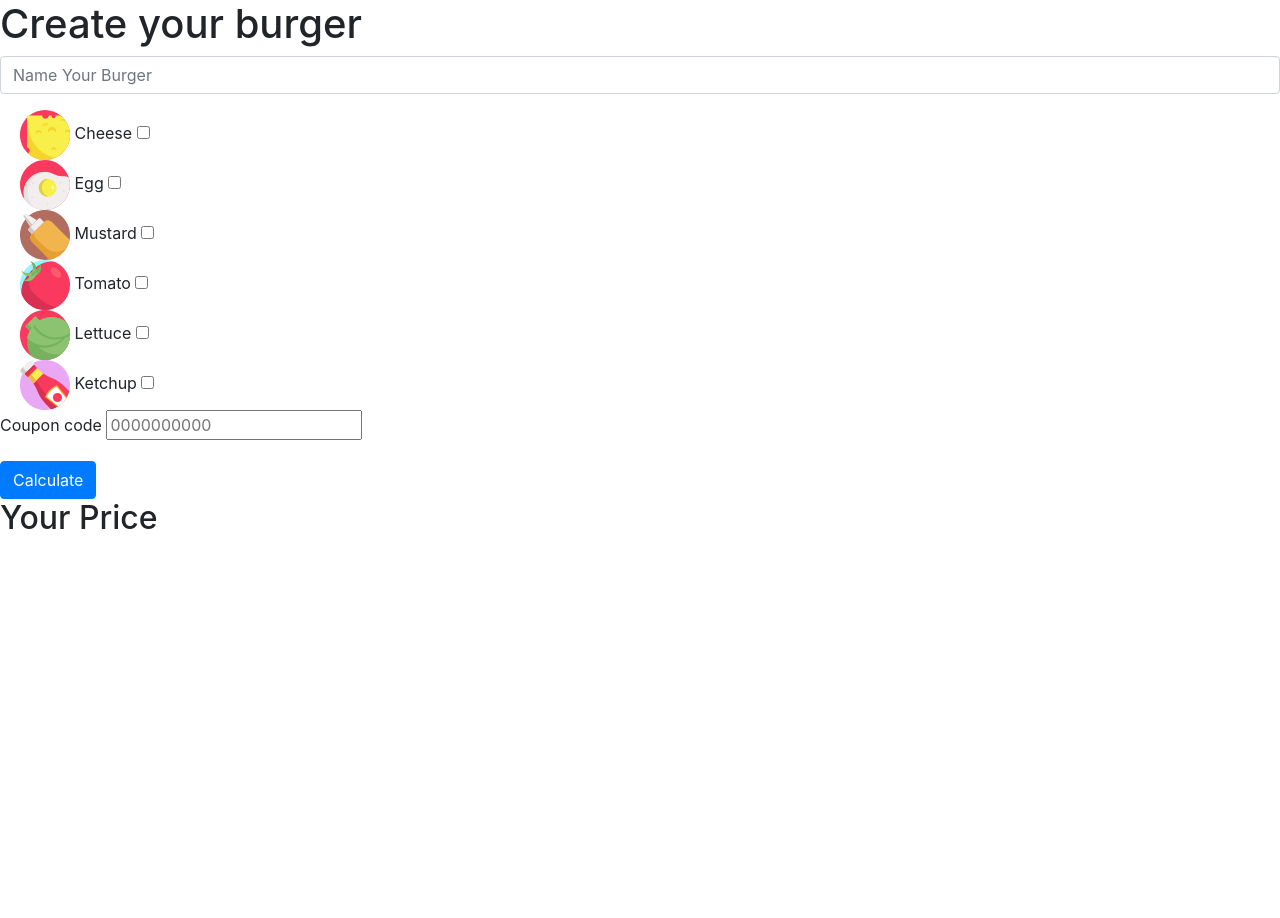
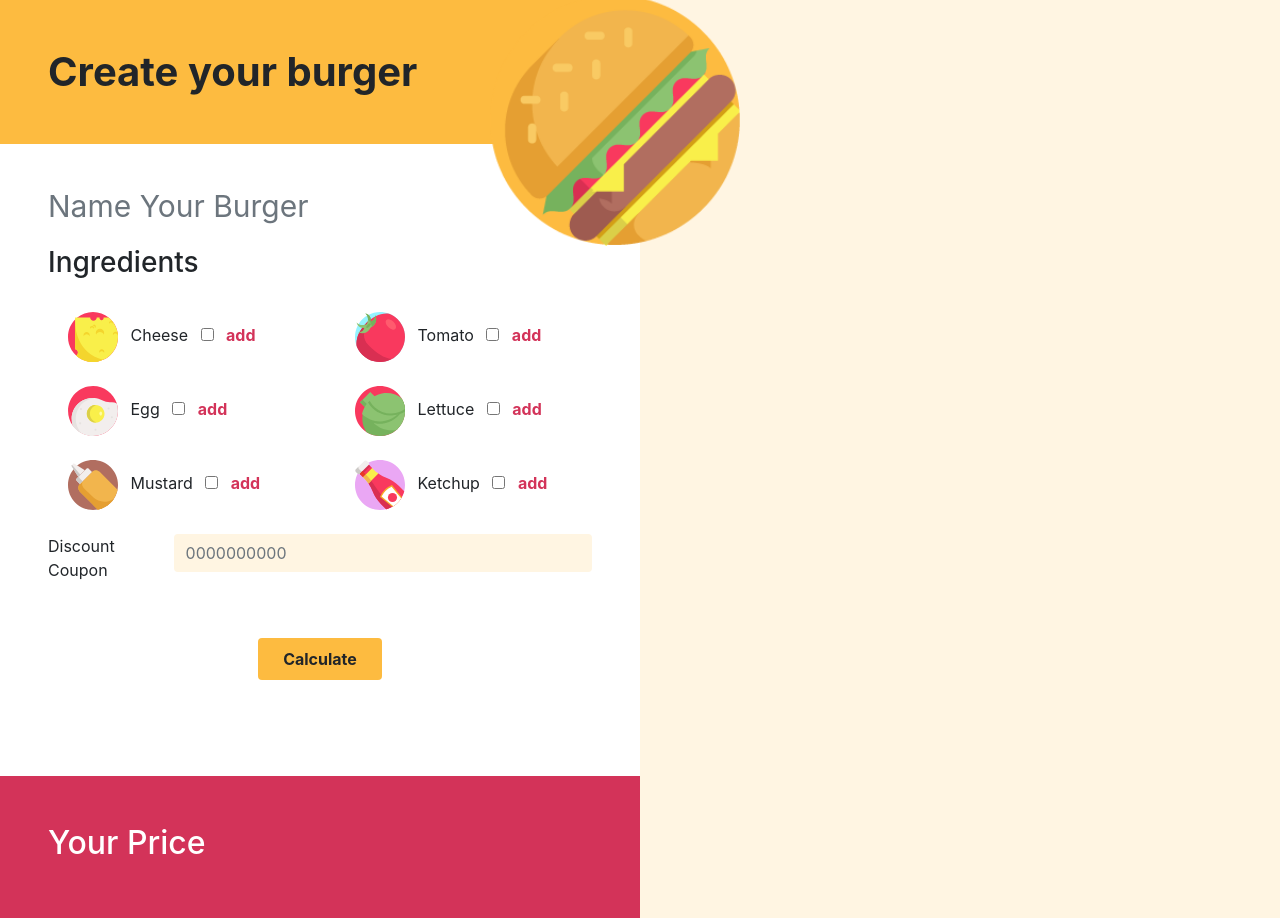
Before and after one commit to Alessandra-N/js-burger, a plain HTML site: page index.html in a window 1280 px wide. Before the commit the page ends 800 px from the top, so only its background shows below. Drawn offline with nearby package versions, Linux system fonts and the light colour scheme.

Commit message:
complete

```diff
--- a/assets/css/style.css
+++ b/assets/css/style.css
@@ -1,3 +1,48 @@
+/* CSS Common */
+body {
+    width: 50%;
+}
+main {
+    background-color: white;
+}
+footer {
+    background-color: #d33359;
+}
+
 img {
     width: 50px;
 }
+
+/* CSS Header */
+#hamburger_header {
+    width: 250px;
+    top: -5px;
+    right: -100px;
+}
+
+/* CSS Main */
+.form-control {
+    border: none;
+}
+#coupon_code {
+    width: 80%;
+}
+#burger_name::placeholder {
+    font-size: 30px;
+}
+
+/* .form-check > input {
+    background: #990000!important;
+} */
+.form-check::after {
+    content: "add";
+    color: #d33359;
+    font-weight: bold;
+}
+/* CSS Utilities */
+.bg_orange {
+    background-color: #fdbb40;
+}
+.bg_salmon {
+    background-color: #fff5e2;
+}
--- a/assets/js/main.js
+++ b/assets/js/main.js
@@ -22,15 +22,20 @@ document.querySelector("button").addEventListener("click", function () {
 
         if (ingredienteSelezionato == true) {
             var somma = prezzoBase += prezzoIngrediente
+            document.getElementById("final_price").innerHTML = (somma + "€")
+        } else {
+            somma = prezzoBase
+            document.getElementById("final_price").innerHTML = (somma + "€")
         }
     }
 
     var scontoDaApplicare = somma * 0.2;
 
     for (var j = 0; j < elencoCodiciCoupon.length; j++) {
-
         if (codiceCouponUtente === elencoCodiciCoupon[j]) {
             var somma = somma - scontoDaApplicare
+            console.log(somma);
+            document.getElementById("final_price").innerHTML = (somma + "€")
         }
     }
 
--- a/index.html
+++ b/index.html
@@ -11,67 +11,81 @@
         <link rel="stylesheet" href="./assets/css/style.css">
     </head>
 
-    <body>
+    <body class="bg_salmon">
 
-        <header>
-            <h1>Create your burger</h1>
+        <header class="bg_orange p-5 position-relative">
+            <img src="./assets/img/burger-top.png" alt="" id="hamburger_header" class="position-absolute">
+            <h1 class="m-0 font-weight-bold">Create your burger</h1>
         </header>
 
-
         <main>
-            <div>
+            <div class="container p-5">
                 <div class="form-group">
-                    <input type="name" class="form-control" name="burger_name" id="burger_name" placeholder="Name Your Burger">
+                    <input type="name" class="form-control p-0" name="burger_name" id="burger_name" placeholder="Name Your Burger">
                 </div>
 
-                <div class="form-check">
-                    <img src="./assets/img/cheese.svg" alt="">
-                    <label class="form-check-label" for="cheese">Cheese</label>
-                    <input type="checkbox" id="cheese" data-price="0.5">
+                <h3>Ingredients</h3>
+
+                <div class="row">
+                    <div class="col-6">
+                        <div class="form-check my-4">
+                            <img src="./assets/img/cheese.svg" alt="" class="mr-2">
+                            <label class="form-check-label mr-2" for="cheese">Cheese</label>
+                            <input type="checkbox" class="pink_box mr-2" id="cheese" data-price="0.5">
                         </div>
 
-                <div class="form-check">
-                    <img src="./assets/img/fried-egg.svg" alt="">
-                    <label class="form-check-label" for="fried_egg">Egg</label>
-                    <input type="checkbox" id="egg" data-price="0.5">
+                        <div class="form-check my-4">
+                            <img src="./assets/img/fried-egg.svg" alt="" class="mr-2">
+                            <label class="form-check-label mr-2" for="fried_egg">Egg</label>
+                            <input type="checkbox" class="pink_box mr-2" id="egg" data-price="0.5">
                         </div>
 
-                <div class="form-check">
-                    <img src="./assets/img/mustard.svg" alt="">
-                    <label class="form-check-label" for="mustard">Mustard</label>
-                    <input type="checkbox" id="mustard" data-price="0.3">
+                        <div class="form-check my-4">
+                            <img src="./assets/img/mustard.svg" alt="" class="mr-2">
+                            <label class="form-check-label mr-2" for="mustard">Mustard</label>
+                            <input type="checkbox" class="pink_box mr-2" id="mustard" data-price="0.3">
+                        </div>
                     </div>
 
-                <div class="form-check">
-                    <img src="./assets/img/tomato.svg" alt="">
-                    <label class="form-check-label" for="tomato">Tomato</label>
-                    <input type="checkbox" id="tomato" data-price="0.5">
+                    <div class="col-6">
+                        <div class="form-check my-4">
+                            <img src="./assets/img/tomato.svg" alt="" class="mr-2">
+                            <label class="form-check-label mr-2" for="tomato">Tomato</label>
+                            <input type="checkbox" class="pink_box mr-2" id="tomato" data-price="0.5">
                         </div>
 
-                <div class="form-check">
-                    <img src="./assets/img/lettuce.svg" alt="">
-                    <label class="form-check-label" for="lettuce">Lettuce</label>
-                    <input type="checkbox" id="lettuce" data-price="0.3">
+                        <div class="form-check my-4">
+                            <img src="./assets/img/lettuce.svg" alt="" class="mr-2">
+                            <label class="form-check-label mr-2" for="lettuce">Lettuce</label>
+                            <input type="checkbox" class="pink_box mr-2" id="lettuce" data-price="0.3">
                         </div>
 
-                <div class="form-check">
-                    <img src="./assets/img/ketchup.svg" alt="">
-                    <label class="form-check-label" for="ketchup">Ketchup</label>
-                    <input type="checkbox" id="ketchup" data-price="0.3">
+                        <div class="form-check my-4">
+                            <img src="./assets/img/ketchup.svg" alt="" class="mr-2">
+                            <label class="form-check-label mr-2" for="ketchup">Ketchup</label>
+                            <input type="checkbox" class="pink_box mr-2" id="ketchup" data-price="0.3">
                         </div>
 
-                <div class="form-group">
-                    <label for="coupon_code">Coupon code</label>
-                    <input type="text" name="coupon_code" id="coupon_code" placeholder="0000000000">
                     </div>
 
-                <button type="submit" class="btn btn-primary">Calculate</button>
+                </div>
+
+
+                <div class="form-group d-flex justify-content-between">
+                    <label for="coupon_code">Discount Coupon</label>
+                    <input type="text" name="coupon_code" class="bg_salmon form-control" id="coupon_code" placeholder="0000000000">
+                </div>
+
+                <div class="d-flex justify-content-center my-5">
+                    <button type="submit" class="btn bg_orange font-weight-bold px-4 py-2">Calculate</button>
+                </div>
             </div>
         </main>
 
 
-        <footer>
+        <footer class="p-5 text-white d-flex justify-content-between">
             <h2>Your Price</h2>
+            <h2 id="final_price"></h2>
         </footer>
 
         <script src="./assets/js/main.js"></script>
```
Lines whose indentation alone changed are shown as unchanged.
